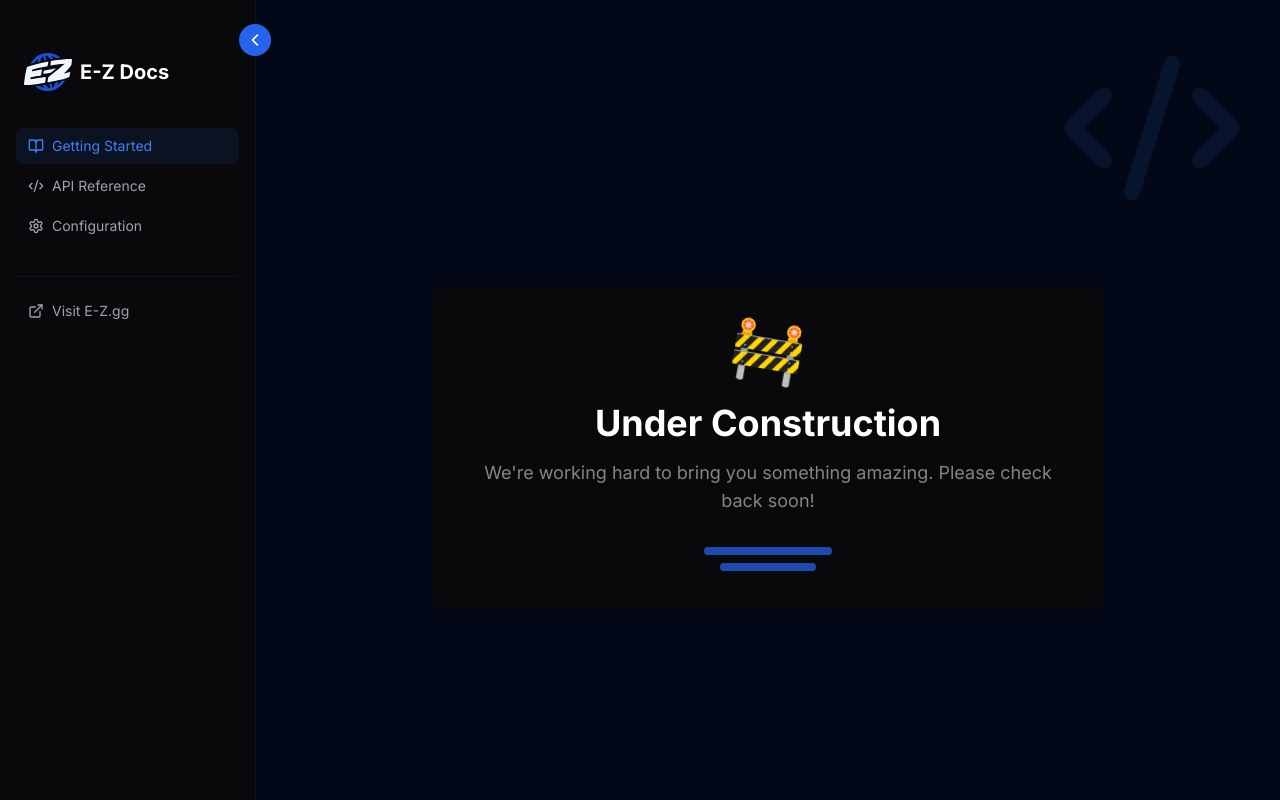
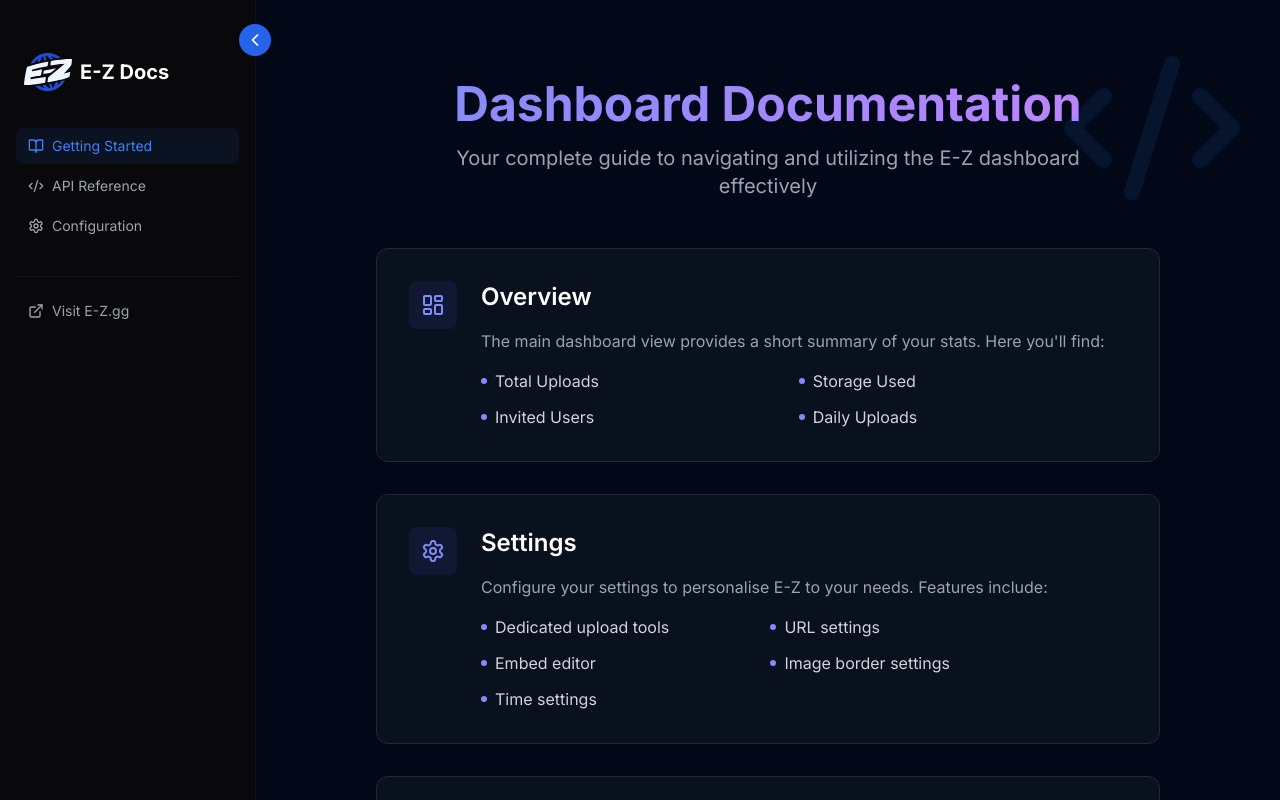
Before and after one commit to q4ow/e-zdocs, a Next.js app: page /docs/getting-started/dashboard in a window 1280 px wide. Built offline with nearby package versions, Linux system fonts and the light colour scheme.

Commit message:
Added the content for getting started pages and updated the navigation component.

```diff
--- a/app/docs/getting-started/dashboard/page.tsx
+++ b/app/docs/getting-started/dashboard/page.tsx
@@ -1,21 +1,201 @@
-import UnderConstruction from "@/components/under-construction";
-import { Metadata } from 'next';
+'use client';
 
-export async function generateMetadata(): Promise<Metadata> {
-  return {
-    title: 'Dashboard | E-Z Documentation',
-    description: 'Documentation aiming to guide you through the E-Z Dashboard',
-    metadataBase: new URL('https://e-z.software'),
-    openGraph: {
-      title: 'Dashboard | E-Z Documentation',
-      description: 'Documentation aiming to guide you through the E-Z Dashboard',
-      images: ['/assets/e-z.svg'],
+import { motion } from 'framer-motion';
+import {
+  LayoutDashboard,
+  Link,
+  Settings,
+  Images,
+  Terminal,
+  Users,
+  ScrollText,
+  FileUp,
+  Link2,
+  Code
+} from 'lucide-react';
+
+export default function DashboardGuide() {
+  const sections = [
+    {
+      icon: <LayoutDashboard className="w-6 h-6 text-indigo-400" />,
+      title: "Overview",
+      description: "The main dashboard view provides a short summary of your stats. Here you'll find:",
+      features: [
+        "Total Uploads",
+        "Storage Used",
+        "Invited Users",
+        "Daily Uploads"
+      ]
     },
-  };
+    {
+      icon: <Settings className="w-6 h-6 text-indigo-400" />,
+      title: "Settings",
+      description: "Configure your settings to personalise E-Z to your needs. Features include:",
+      features: [
+        "Dedicated upload tools",
+        "URL settings",
+        "Embed editor",
+        "Image border settings",
+        "Time settings"
+      ]
+    },
+    {
+      icon: <Link className="w-6 h-6 text-indigo-400" />,
+      title: "Domains",
+      description: "View all public domains along with managing your own donated domains.",
+      features: [
+        "Domain list",
+        "Add your own",
+        "User count for each domain"
+      ]
+    },
+    {
+      icon: <Images className="w-6 h-6 text-indigo-400" />,
+      title: "Gallery",
+      description: "The gallery allows you to access all your uploaded files.",
+      features: [
+        "Manage your files",
+        "Copy the file URL",
+        "Delete your files at any time",
+        "Filter by file type"
+      ]
+    },
+    {
+      icon: <FileUp className="w-6 h-6 text-indigo-400" />,
+      title: "Uploader",
+      description: "Upload any files directly to E-Z with the uploader tool.",
+      features: [
+        "25MB file limit per upload",
+        "100MB file limit for premium users",
+        "Images, videos and audio supported",
+        "ShareX compatible"
+      ]
+    },
+    {
+      icon: <Link2 className="w-6 h-6 text-indigo-400" />,
+      title: "URL Shortener",
+      description: "Shorten URLs using any of our domains.",
+      features: [
+        "Choose from 180+ domains",
+        "ShareX compatible",
+        "Copy/Delete your shortened URLs"
+      ]
+    },
+    {
+      icon: <Code className="w-6 h-6 text-indigo-400" />,
+      title: "Pastes",
+      description: "Create pastes using any programming/markdown language or plain text.",
+      features: [
+        "Syntax highlighting",
+        "Custom URLs",
+        "ShareX compatible",
+        "Text file uploads"
+      ]
+    },
+  ];
+
+  const quickTips = [
+    {
+      icon: <ScrollText className="w-5 h-5 text-indigo-400" />,
+      tip: "You can use supported parameters to customise your embeds dynamically"
+    },
+    {
+      icon: <Terminal className="w-5 h-5 text-indigo-400" />,
+      tip: "You can use most of our services via documented, RESTful API endpoints"
+    },
+    {
+      icon: <Users className="w-5 h-5 text-indigo-400" />,
+      tip: "Communicate with other users and staff in our Discord server for help and to chat"
+    },
+    {
+      icon: <Settings className="w-5 h-5 text-indigo-400" />,
+      tip: "Our services are highly configurable while being usable out of the box"
+    }
+  ];
+
+  return (
+    <div className="min-h-screen text-white p-8">
+      <div className="max-w-6xl mx-auto space-y-12">
+        <motion.header
+          initial={{ opacity: 0, y: 20 }}
+          animate={{ opacity: 1, y: 0 }}
+          className="text-center space-y-4"
+        >
+          <h1 className="text-5xl font-bold bg-gradient-to-r from-indigo-400 to-purple-400 bg-clip-text text-transparent">
+            Dashboard Documentation
+          </h1>
+          <p className="text-xl text-gray-400 max-w-2xl mx-auto">
+            Your complete guide to navigating and utilizing the E-Z dashboard effectively
+          </p>
+        </motion.header>
+
+        <motion.div
+          initial={{ opacity: 0 }}
+          animate={{ opacity: 1 }}
+          transition={{ delay: 0.2 }}
+          className="grid grid-cols-1 gap-8"
+        >
+          {sections.map((section, index) => (
+            <motion.section
+              key={index}
+              initial={{ opacity: 0, x: -20 }}
+              animate={{ opacity: 1, x: 0 }}
+              transition={{ delay: index * 0.1 }}
+              className="bg-gray-900/50 border border-gray-800 rounded-xl p-8 hover:bg-gray-900/70 transition-all"
+            >
+              <div className="flex items-start gap-6">
+                <div className="bg-indigo-500/10 p-3 rounded-lg">
+                  {section.icon}
+                </div>
+                <div className="space-y-4">
+                  <h2 className="text-2xl font-semibold">{section.title}</h2>
+                  <p className="text-gray-400">{section.description}</p>
+                  <ul className="grid grid-cols-1 md:grid-cols-2 gap-3">
+                    {section.features.map((feature, idx) => (
+                      <li key={idx} className="flex items-center gap-2">
+                        <div className="w-1.5 h-1.5 bg-indigo-400 rounded-full" />
+                        <span className="text-gray-300">{feature}</span>
+                      </li>
+                    ))}
+                  </ul>
+                </div>
+              </div>
+            </motion.section>
+          ))}
+        </motion.div>
+
+        <motion.div
+          initial={{ opacity: 0, y: 20 }}
+          animate={{ opacity: 1, y: 0 }}
+          transition={{ delay: 0.4 }}
+          className="bg-indigo-500/5 border border-indigo-500/20 rounded-xl p-8"
+        >
+          <h3 className="text-2xl font-semibold mb-6">Quick Tips & Shortcuts</h3>
+          <div className="grid grid-cols-1 md:grid-cols-2 gap-6">
+            {quickTips.map((tip, index) => (
+              <div key={index} className="flex items-center gap-3">
+                <div className="bg-indigo-500/10 p-2 rounded-lg">
+                  {tip.icon}
+                </div>
+                <p className="text-gray-300">{tip.tip}</p>
+              </div>
+            ))}
+          </div>
+        </motion.div>
+
+        <motion.div
+          initial={{ opacity: 0, y: 20 }}
+          animate={{ opacity: 1, y: 0 }}
+          transition={{ delay: 0.5 }}
+          className="bg-gradient-to-r from-indigo-500/10 to-purple-500/10 rounded-xl p-8 border border-indigo-500/20"
+        >
+          <h3 className="text-2xl font-semibold mb-4">Need More Help?</h3>
+          <p className="text-gray-400">
+            If you are registered with our service, you will already be in our Discord server.
+            This is your go-to place for help, support and general chat with other users and staff.
+          </p>
+        </motion.div>
+      </div>
+    </div>
+  );
 }
-
-export default function Dashboard() {
-    return (
-      <UnderConstruction />
-    );
-}
--- a/components/navigation.tsx
+++ b/components/navigation.tsx
@@ -15,8 +15,8 @@
     href: "/docs/getting-started",
     icon: BookOpen,
     subItems: [
-      { name: "Quick Start", href: "/docs/getting-started/quick-start" },
-      { name: "Installation", href: "/docs/getting-started/installation" },
+      { name: "Dashboard", href: "/docs/getting-started/dashboard" },
+      { name: "Registration", href: "/docs/getting-started/registration" },
     ],
   },
   {
--- a/package.json
+++ b/package.json
@@ -3,7 +3,7 @@
   "version": "0.1.0",
   "private": true,
   "scripts": {
-    "dev": "next dev --turbo",
+    "dev": "next dev",
     "build": "next build",
     "start": "next start",
     "lint": "next lint"
```
Also changed, not shown: app/docs/getting-started/registration/page.tsx (+113 -17 lines).
